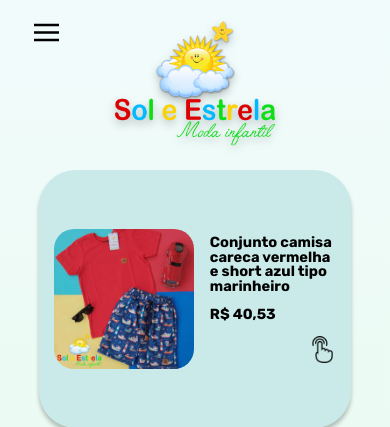
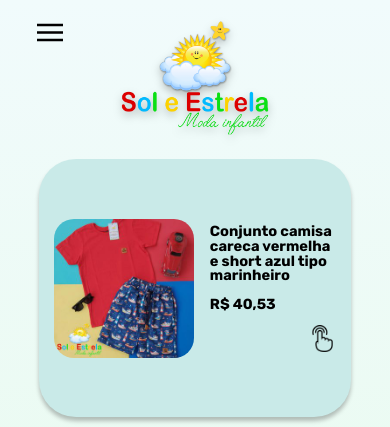
Before and after one commit to mayconblopes/sol_estrela, a Django app: page / in a window 390 px wide. Shown: the top 427 px of the page. Run offline with Django 4.2, Linux system fonts and the light colour scheme; data comes from the database, SQL or seed files in the repository.

Commit message:
Some media queries implementarions.

```diff
--- a/static/css/index_style.css
+++ b/static/css/index_style.css
@@ -52,6 +52,8 @@ header {
     -webkit-filter: drop-shadow(0px 4px 4px rgba(0, 0, 0, 0.25));
     filter:         drop-shadow(0px 4px 4px rgba(0, 0, 0, 0.25));
 }
+
+
 
 #ham-menu {
     width: 6.5vw;
@@ -169,3 +171,13 @@ footer div img {
 #instagram img{
     width: 41px;
 }
+
+@media only screen and (min-width: 390px) {
+    .logo {
+        max-width: 150px;
+    }
+
+    #ham-menu img {
+        max-width: 27.36px;
+    }
+}
```
